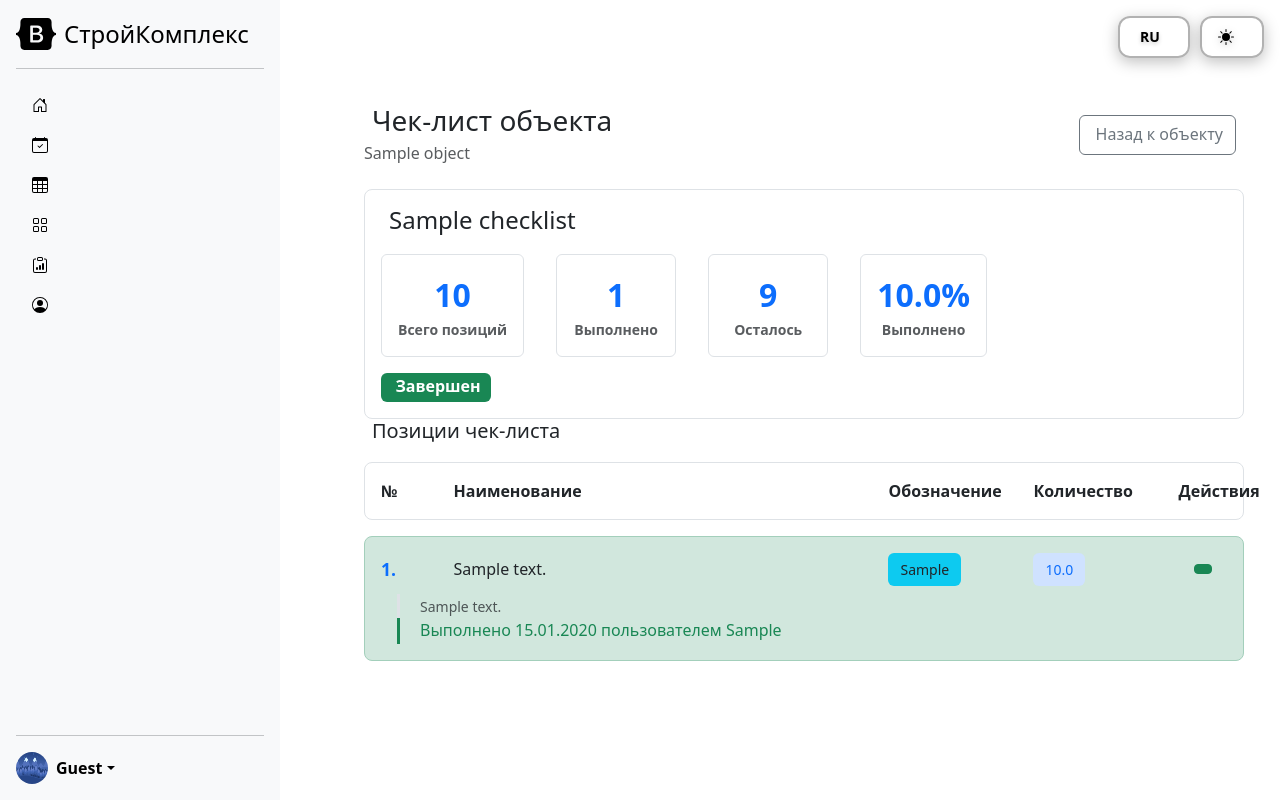
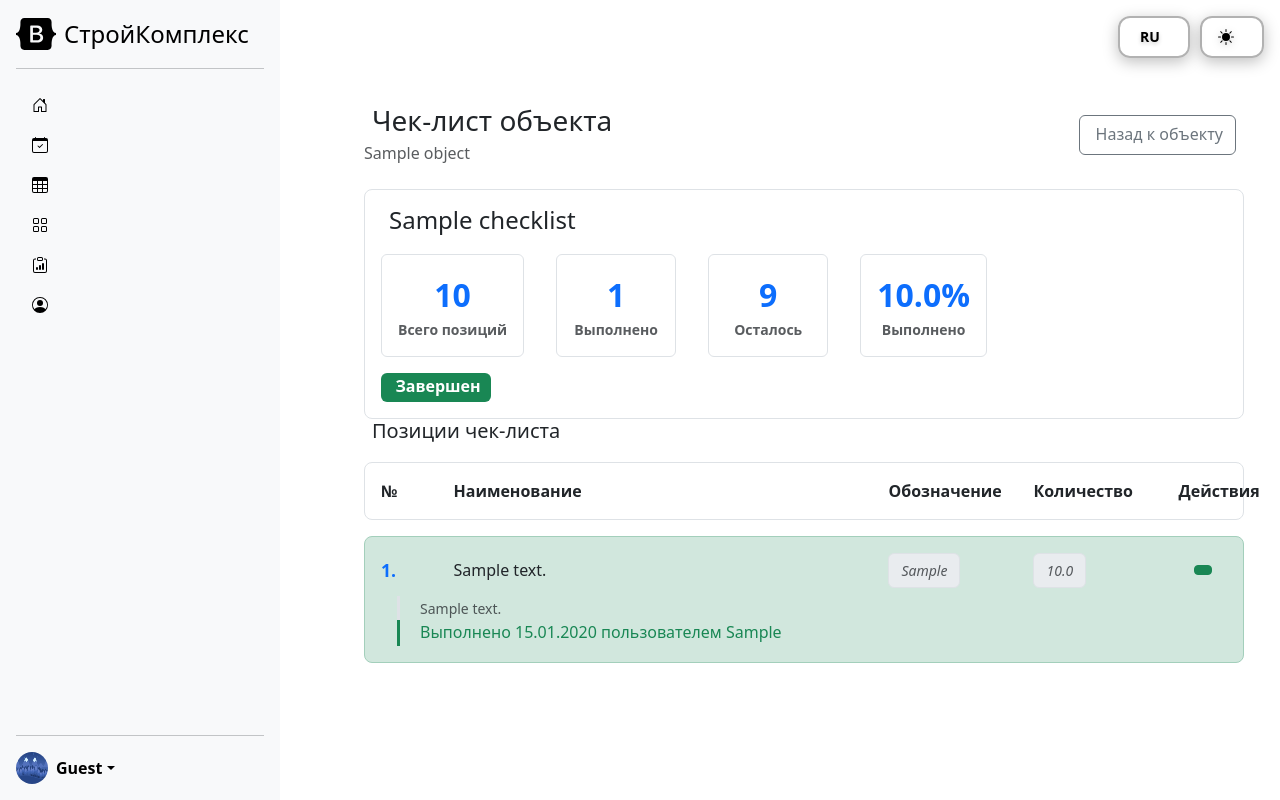
Before and after one commit to ReperXorosh/BuildApp, a Flask app: template app/templates/objects/checklist_view.html in a window 1280 px wide. Run offline with Flask 3, Linux system fonts and the light colour scheme; tables that the repository leaves empty hold one stand-in row (values such as "Sample post"); the template is opened without the code that fills it: values that come from a table or form of the project are taken from there, most other values are stand-ins (such as "Sample title", 1, 10 or a date in 2020); some libraries are stand-ins or nearby versions.

Commit message:
Исправление чек-листа

```diff
--- a/app/templates/objects/checklist_view.html
+++ b/app/templates/objects/checklist_view.html
@@ -87,15 +87,13 @@
     }
 
     .unit-badge {
-        color: var(--bs-body-color);
-        background-color: #0dcaf0;
-        border: none;
+        margin-right: 0.75rem;
     }
 
     .quantity-badge {
-        color: var(--bs-body-color);
-        background-color: #fd7e14;
-        border: none;
+        background: var(--bs-primary-bg-subtle);
+        color: var(--bs-primary);
+        border-color: var(--bs-primary-border-subtle);
     }
 
     .item-actions {
@@ -286,22 +284,14 @@
                                     </div>
                                     <div class="col-2">
                                         {% if item.unit %}
-                                            {% if item.unit == 'шт' %}
-                                                <span class="unit-badge unit-default">{{ item.unit }}</span>
-                                            {% else %}
-                                                <span class="unit-badge">{{ item.unit }}</span>
-                                            {% endif %}
+                                            <span class="unit-badge unit-default">{{ item.unit }}</span>
                                         {% else %}
                                             <span class="text-muted">-</span>
                                         {% endif %}
                                     </div>
                                     <div class="col-2">
                                         {% if item.quantity %}
-                                            {% if item.quantity == 1.0 %}
-                                                <span class="quantity-badge quantity-default">{{ item.quantity }}</span>
-                                            {% else %}
-                                                <span class="quantity-badge">{{ item.quantity }}</span>
-                                            {% endif %}
+                                            <span class="quantity-badge quantity-default">{{ item.quantity }}</span>
                                         {% else %}
                                             <span class="text-muted">-</span>
                                         {% endif %}
```
